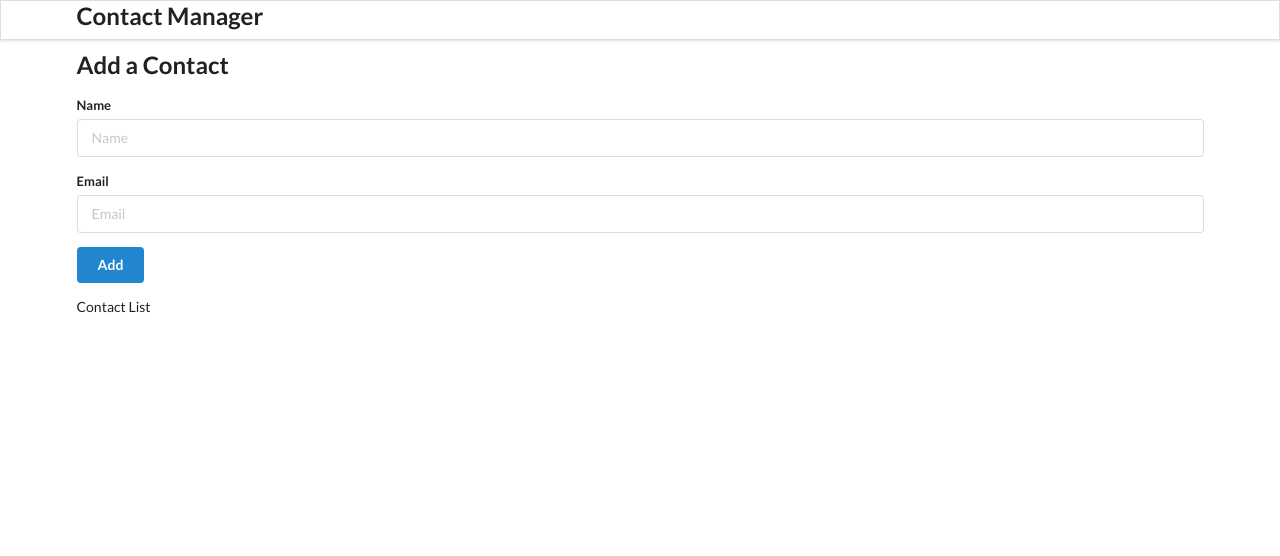
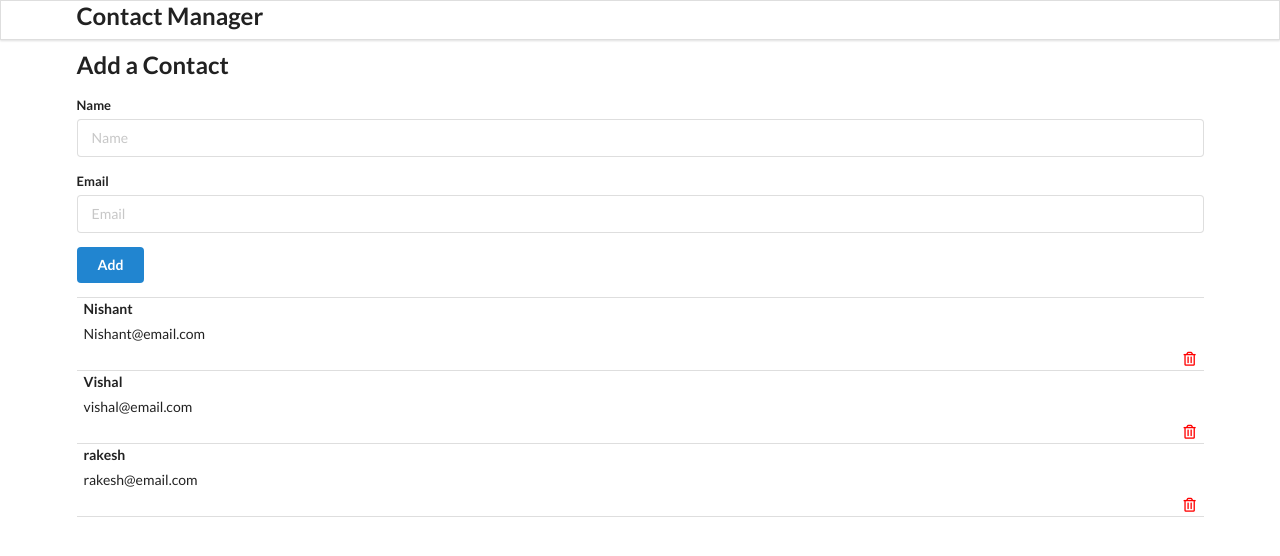
Before and after one commit to ngofficial99/contact-app-react, a React (Create React App) app: page / in a window 1280 px wide. Shown: the top 556 px of the page. Built offline with nearby package versions, Linux system fonts and the light colour scheme.

Commit message:
added the contact list and the contact card

```diff
--- a/src/components/App.js
+++ b/src/components/App.js
@@ -5,11 +5,28 @@ import AddContact from "./AddContact";
 import ContactList from "./ContactList"
 
 function App() {
+   const contacts = [
+    {
+      id :"1",
+      "name" :"Nishant",
+      "email" :"Nishant@email.com"
+    },
+    {
+      id :"2",
+      "name" :"Vishal",
+      "email" :"vishal@email.com"
+    },
+    {
+      id :"3",
+      "name" :"rakesh",
+      "email" :"rakesh@email.com"
+    }
+   ]
   return (
     <div className="ui container">
       <Header />
       <AddContact />
-      <ContactList/>
+      <ContactList contact={contacts}/>
 
     </div>
   );
--- a/src/components/ContactCard.js
+++ b/src/components/ContactCard.js
@@ -0,0 +1,21 @@
+import React from "react";
+
+
+const ContactCard = (props) => {
+    const {id,name,email} = props.contact;
+  return (
+    <div className="item">
+      <div className="content">
+        <div className="header">{name}</div>
+        <div style={{paddingBlock:"9px"}}>{email}</div>
+      </div>
+      <i
+        className="trash alternate outline icon"
+        style={{ color: "red", marginTop: "7px", paddingLeft: "1100px" }}
+
+      ></i>
+    </div>
+  );
+};
+
+export default ContactCard;
--- a/src/components/ContactList.js
+++ b/src/components/ContactList.js
@@ -1,9 +1,17 @@
 import React from "react";
+import ContactCard from "./ContactCard"
 
-const ContactList = () => {
+const ContactList = (props) => {
+    console.log(props);
+
+    const renderContactList = props.contact.map((contact) => {
+        return(
+          <ContactCard contact={contact}></ContactCard>
+        )
+    })
     return (
         <div className="ui celled list">
-            Contact List
+            {renderContactList}
 
         </div>
     )
```
